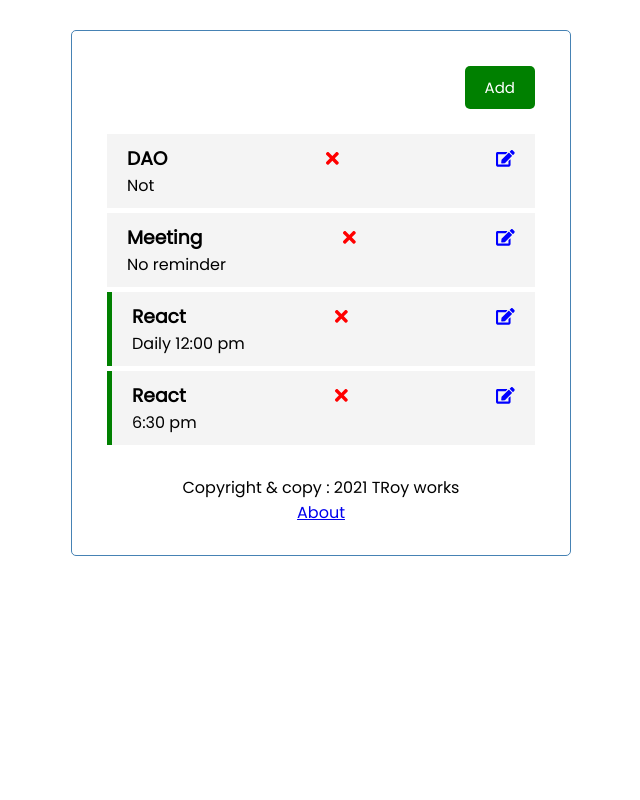
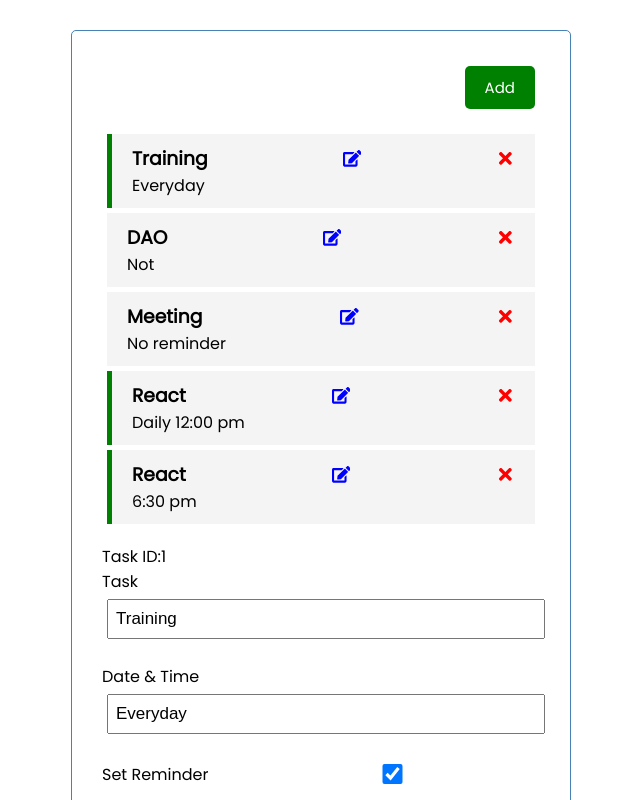
Before and after one commit to twisaam-roy/Task_tracker, a React (Create React App) app: page / in a window 1280 px wide. Both pictures are taken after a click on the icon 670 px from the left and 158 px from the top of the page. Shown: the top 800 px of the page, without its empty margins (319-959 px from the left). Built offline with nearby package versions, Linux system fonts and the light colour scheme; no server answers; data requests are answered from the project's data file.

Commit message:
Edit task complete

```diff
--- a/src/Components/AddTask.tsx
+++ b/src/Components/AddTask.tsx
@@ -5,6 +5,7 @@ const AddTask = ({onAdd}:any) => {
     let [text, setText] = useState('');
     let [day, setDay] = useState('');
     let [reminder, setReminder] = useState(false);
+
 
     let onSubmit = (e:any) =>{
         e.preventDefault();
@@ -16,7 +17,7 @@ const AddTask = ({onAdd}:any) => {
 
         setText('');
         setDay('');
-        setReminder(false);
+        setReminder(false)
 
     }
     return (
--- /dev/null
+++ b/src/Components/EditTask.tsx
@@ -0,0 +1,52 @@
+import { useState } from "react";
+
+const EditTask = ({ onEdit, updateTask,showEditTaskForm }: any) => {
+
+
+    //console.log(updateTask)
+
+    let [editText, setText] = useState(updateTask.text);
+    let [editDay, setDay] = useState(updateTask.day);
+    let [editReminder, setReminder] = useState(updateTask.reminder);
+    let [jobId, setId] = useState(updateTask.id);
+    let [showEditTask, setShowEditTask] = useState(showEditTaskForm);
+
+
+
+    let onUpdate = (e: any) => {
+
+        setText(editText);
+        setDay(editDay);
+        setReminder(editReminder)
+        onEdit({ editText, editDay, editReminder, jobId })
+        setShowEditTask(showEditTask)
+        //e.preventDefault()
+
+    }
+
+    return (
+        <>
+        { showEditTask && <form className="add-form" onSubmit={onUpdate}>
+            <div className="form-control">
+                <label>Task ID:{jobId}</label>
+                <label>Task</label>
+                <input type="text" value={editText} onChange={(e) => setText(e.target.value)} />
+            </div>
+            <div className="form-control">
+                <label>Date & Time</label>
+                <input type="text" value={editDay} onChange={(e) => setDay(e.target.value)} />
+
+            </div>
+            <div className="form-control form-control-check">
+                <label>Set Reminder</label>
+                <input type="checkbox" checked={editReminder} onChange={(e) => setReminder(e.currentTarget.checked)} />
+            </div>
+            <input type="submit" value="Update Task" className="btn btn-block" />
+        </form>}
+        </>
+    )
+}
+//
+//
+//
+export default EditTask
--- a/src/Components/Task.tsx
+++ b/src/Components/Task.tsx
@@ -2,7 +2,7 @@ import { FaTimes,FaEdit } from "react-icons/fa"
 const Task = ({ task, onDelete, onToggle,onEdit }: any) => {
     return (
         <div className={`task ${task.reminder ? 'reminder':''}`} onDoubleClick={() => onToggle(task.id)}>
-            <h3>{task.text}<FaTimes style={{ color: "red", cursor: "pointer" }} onClick={() => onDelete(task.id)} /><FaEdit style = {{color : "blue", cursor : "pointer"}} onClick = {() => onEdit(task.id)}/></h3>
+            <h3>{task.text}<FaEdit className = "edit-btn" style = {{color : "blue", cursor : "pointer"}} onClick = {() => onEdit(task)}/><FaTimes style={{ color: "red", cursor: "pointer" }} onClick={() => onDelete(task.id)} /></h3>
             <p>{task.day}</p>
         </div>
     );
--- a/src/Components/Tasks.tsx
+++ b/src/Components/Tasks.tsx
@@ -4,7 +4,7 @@ const Tasks = ({tasks,onDelete,onToggle, onEdit}:any) => {
     return (
         <>
             {tasks.map((task:any, index: any) =>(
-                <Task key={index} task = {task} onDelete={onDelete} onToggle={onToggle} onEdit = {onEdit}></Task>
+                <Task key={index} task = {task} onDelete={onDelete} onToggle={onToggle} onEdit = {onEdit} ></Task>
             ))}
         </>
     )
```
